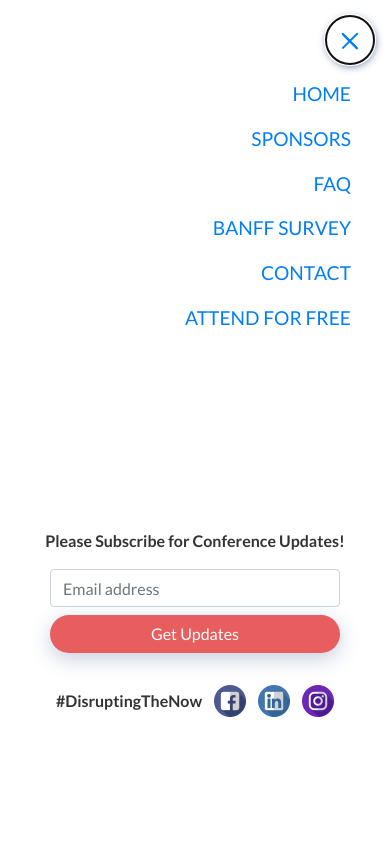
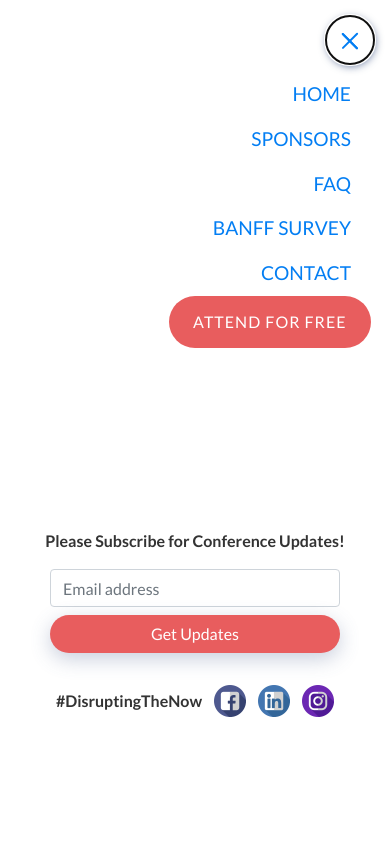
Before and after one commit to jackieluc/nldc, a Gatsby site: page / in a window 390 px wide. Both pictures are taken after a click on the button 350 px from the left and 40 px from the top of the page. Shown: the top 843 px of the page. Built offline with nearby package versions, Linux system fonts and the light colour scheme; Gatsby itself is replaced by a stand-in of ours.

Commit message:
Mobile&Desktop Nav | refactor and fix styling

```diff
--- a/src/components/Navigation/DesktopMenu.js
+++ b/src/components/Navigation/DesktopMenu.js
@@ -46,7 +46,7 @@ const MenuWrapper = styled.nav`
 `;
 
 const ButtonAnchor = styled.a`
-  font=size: 1rem;
+  font-size: 1rem;
   padding: 14px 1.5rem;
   letter-spacing 1px;
   text-decoration: none;
@@ -125,7 +125,7 @@ export default class Menu extends Component {
         {
           routes.map(route => (
             route.button
-              ? <ButtonAnchor href={route.path} key={route.naem}>
+              ? <ButtonAnchor href={route.path} key={route.name}>
                   { route.name }
                 </ButtonAnchor>
               : <StyledAnchor href={route.path} key={route.name}>
--- a/src/components/Navigation/MobileNavigation.js
+++ b/src/components/Navigation/MobileNavigation.js
@@ -1,5 +1,4 @@
 import React, { Component } from 'react';
-import { Link as NavLink} from 'gatsby';
 import PropTypes from 'prop-types';
 import styled from 'styled-components';
 import MailChimp from '../MailChimp/MailChimp';
@@ -70,7 +69,7 @@ const MenuWrapper = styled.nav`
   }
 `;
 
-const StyledLink = styled(NavLink)`
+const StyledAnchor = styled.a`
   font-size: 1.2rem;
   margin: 8px 10vw;
   ${Media.tablet`margin: 8px 5vw;`}
@@ -82,27 +81,32 @@ const StyledLink = styled(NavLink)`
   }
 `;
 
-const StyledAnchor = styled.a`
-  font-size: 1.2rem;
-  margin: 8px 10vw;
-  ${Media.tablet`margin: 8px 5vw;`}
+const ButtonAnchor = styled.a`
+  font-size: 1rem;
+  padding: 14px 1.5rem;
+  letter-spacing 1px;
   text-decoration: none;
+  background-color: ${Styles.lightRed};
+  border-radius: 30px;
+  color: white;
+  &:hover {
+    color: black;
+  }
+  margin-right: 5vw;
+  ${Media.laptop`margin-right: 0;`}
 `;
 
 const MobileMenu = ({ routes, action }) => (
   <MenuWrapper>
-    {routes.map(route => (
-      /^https?:\/\/|^mailto?:/.test(route.path)
-        ? (
-          <StyledAnchor href={route.path} key={route.name}>
-            {route.name}
-          </StyledAnchor>
-        )
-        : (
-          <StyledLink to={route.path} onClick={action} key={route.name}>
-            {route.name}
-          </StyledLink>
-        )
+    {
+      routes.map(route => (
+        route.button
+          ? <ButtonAnchor href={route.path} key={route.name}>
+              { route.name }
+            </ButtonAnchor>
+          : <StyledAnchor href={route.path} key={route.name}>
+              { route.name }
+            </StyledAnchor>
     ))}
     <MailChimp />
     <SocialMedia />
```
